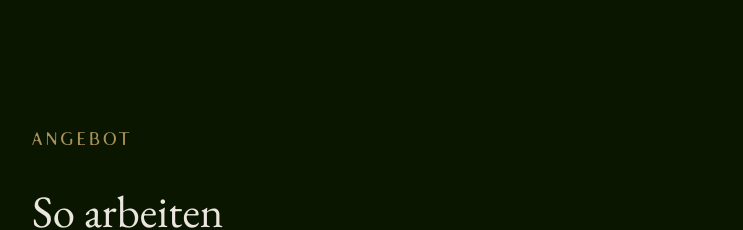
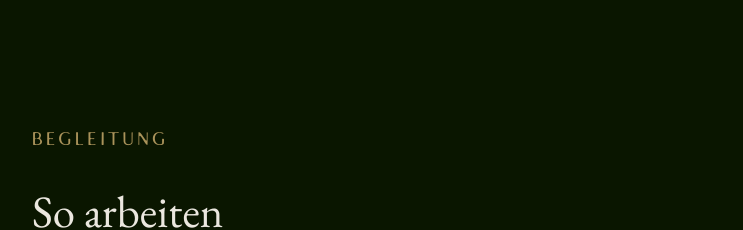
Before and after one commit to felixheberle/webseite-holytouch, a Next.js app: page / in a window 1280 px wide. Shown: the part 4740-4970 px from the top of the page, without its empty margins (268-1011 px from the left). Built offline with nearby package versions, Linux system fonts and the light colour scheme.

Commit message:
Angebot-Section: Label 'Angebot' → 'Begleitung' (weniger transaktional, brand-aligned)

```diff
--- a/components/Angebot.tsx
+++ b/components/Angebot.tsx
@@ -48,7 +48,7 @@ export function Angebot() {
             className="section-label"
             style={{ color: 'oklch(67% 0.08 88)', marginBottom: '2rem' }}
           >
-            Angebot
+            Begleitung
           </p>
 
           <h2
```
